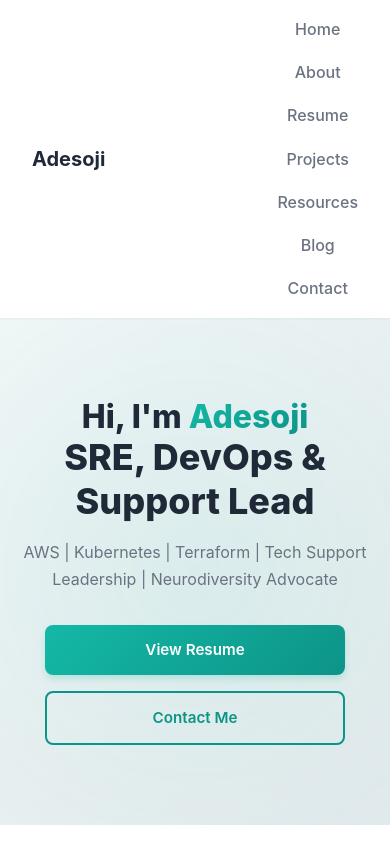
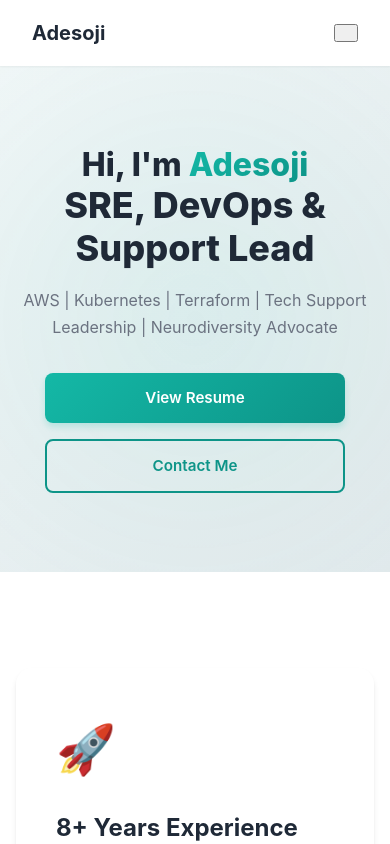
Before and after one commit to SojiJoro/adesoji-portfolio, a Next.js app: page / in a window 390 px wide. Shown: the top 844 px of the page. Built offline with nearby package versions, Linux system fonts and the light colour scheme.

Commit message:
Add mobile hamburger menu

```diff
--- a/src/app/blog/[slug]/page.tsx
+++ b/src/app/blog/[slug]/page.tsx
@@ -1,5 +1,4 @@
 // src/app/blog/[slug]/page.tsx
-'use client'
 
 
 import Link from 'next/link'
--- a/src/components/Navbar.tsx
+++ b/src/components/Navbar.tsx
@@ -1,13 +1,26 @@
 // src/components/Navbar.tsx
+'use client'
 
+import { useState } from 'react'
 import Link from 'next/link'
 
 export default function Navbar() {
+  const [open, setOpen] = useState(false)
+
   return (
-    <nav className="navbar">
+    <nav className={`navbar${open ? ' open' : ''}`}>
       <div className="container">
         <div className="logo">Adesoji</div>
-        <div className="nav-links">
+        <button
+          className="nav-toggle"
+          aria-label="Toggle navigation"
+          onClick={() => setOpen(!open)}
+        >
+          <span />
+          <span />
+          <span />
+        </button>
+        <div className="nav-links" onClick={() => setOpen(false)}>
           <Link href="/" className="nav-link">Home</Link>
           <Link href="/about" className="nav-link">About</Link>
           <Link href="/resume" className="nav-link">Resume</Link>
--- a/styles/globals.css
+++ b/styles/globals.css
@@ -389,6 +389,22 @@ li {
   padding: var(--space-md) var(--space-xl);
 }
 
+/* Mobile menu toggle */
+.nav-toggle {
+  display: none;
+  flex-direction: column;
+  justify-content: space-between;
+  width: 24px;
+  height: 18px;
+  cursor: pointer;
+}
+
+.nav-toggle span {
+  display: block;
+  height: 2px;
+  background-color: var(--color-text-dark);
+}
+
 .navbar .logo {
   font-size: 1.25rem;
   font-weight: 700;
@@ -596,23 +612,6 @@ li {
   color: var(--color-text-light);
 }
 
-/* Dark Mode Support */
-@media (prefers-color-scheme: dark) {
-  :root {
-    --color-bg-light: #111827;
-    --color-white: #1f2937;
-    --color-text-dark: #f9fafb;
-    --color-text-gray: #cbd5e0;
-  }
-
-  .highlight-card {
-    background-color: var(--color-bg-dark-secondary);
-  }
-
-  .navbar {
-    background-color: rgba(31, 41, 55, 0.95);
-  }
-}
 
 /* =========================
    9. PAGE-SPECIFIC STYLES
@@ -830,10 +829,24 @@ li {
 
 @media (max-width: 768px) {
   /* Navigation */
+  .nav-toggle {
+    display: flex;
+  }
+
   .navbar .nav-links {
-    display: flex;
+    display: none;
+    position: absolute;
+    right: var(--space-xl);
+    top: calc(100% + var(--space-sm));
     flex-direction: column;
     gap: var(--space-md);
+    background-color: var(--color-white);
+    padding: var(--space-md) var(--space-xl);
+    box-shadow: var(--shadow-md);
+  }
+
+  .navbar.open .nav-links {
+    display: flex;
   }
 
   /* Hero */
```
